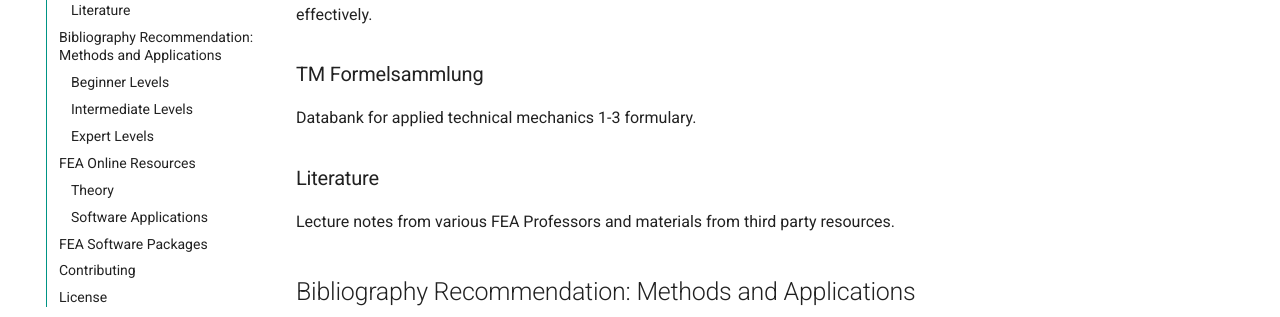
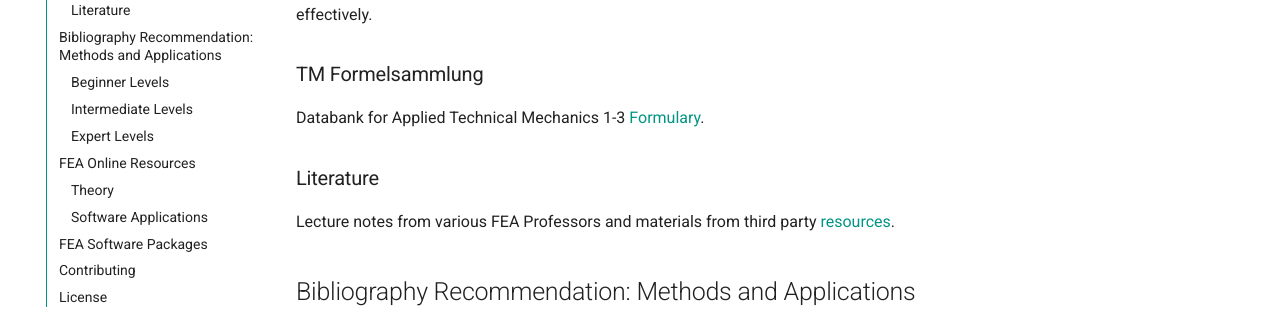
Before and after one commit to pizofreude/TheFEAMan, an MkDocs documentation site: the page built from docs/index.md, in a window 1280 px wide and 900 px high, scrolled down 632 px. Shown: the part 152-469 px from the top of the window. Built offline with MkDocs 1.6.1 and Material for MkDocs 9.7.7, drawn with Linux system fonts in a browser that asks for light colours.

```diff
--- a/docs/index.md
+++ b/docs/index.md
@@ -1,26 +1,26 @@
 # The FEA Man
 
-This repository contains lecture notes, code examples, calculation resources, and tutorials related to Technical Mechanics and Finite Element Analysis. It's designed to be a learning resource for students and professionals interested in these fields. The subject cover topics such as linear and nonlinear FEA, technical mechanics, and topology optimization. The resources section includes reference to books, papers, and websites that can help you deepen your knowledge of Technical Mechanics and Finite Element Analysis. We welcome contributions from the community, so please feel free to submit pull requests or issues if you'd like to add your own code or resources to the repository.
+This repository contains lecture notes, code examples, calculation resources, and tutorials related to Technical Mechanics and Finite Element Analysis. It's designed to be a learning resource for students and professionals interested in these fields. The subject cover topics such as linear and nonlinear FEA, technical mechanics, and topology optimization. The resources section includes reference to books, papers, and websites that can help you deepen your knowledge of Technical Mechanics and Finite Element Analysis. We welcome contributions from the community, so please feel free to submit pull requests or issues if you'd like to add your own code or resources to the repository.  <br>
 
-It serves as FEA knowledge database and Know-How [documentation](https://github.com/pizofreude/TheFEAMan/tree/main/docs) as well as community processes.
+It serves as FEA knowledge database and Know-How [documentation](https://github.com/pizofreude/TheFEAMan/tree/main/docs) as well as community processes.  <br>
 
-Finite Element Analysis (FEA) is a powerful tool for solving complex engineering problems. But sometimes, it can also be a source of frustration for engineers who struggle to set up the simulation correctly and obtain reliable results. Plus, FEA can be a frustrating process of trial and error to get the simulation to converge and produce accurate results. That’s why some people jokingly call FEA “Frustration Engineering Algorithm”. In this repository, we will share some tips and tricks to make FEA less frustrating and hopefully more rewarding.
+Finite Element Analysis (FEA) is a powerful tool for solving complex engineering problems. But sometimes, it can also be a source of frustration for engineers who struggle to set up the simulation correctly and obtain reliable results. Plus, FEA can be a frustrating process of trial and error to get the simulation to converge and produce accurate results. That’s why some people jokingly call FEA “Frustration Engineering Algorithm”. In this repository, we will share some tips and tricks to make FEA less frustrating and hopefully more rewarding.  <br>
 
 ## Contents Under Docs
 
-The "docs" directory typically contains documentation related to the Finite Element Analysis software, analysis methods, or code. This may include user guides, installation instructions, API documentation, release notes, and other resources that help users understand and use the FEA software & simulation effectively. The "docs" folder is structured in a way that allows users to easily navigate and find the information they need, and may include subfolders and markdown files for better organization and readability. Overall, the "docs" folder is an important part of TheFEAMan repository aiming to help users get started with and use the software effectively.
+The "docs" directory typically contains documentation related to the Finite Element Analysis software, analysis methods, or code. This may include user guides, installation instructions, API documentation, release notes, and other resources that help users understand and use the FEA software & simulation effectively. The "docs" folder is structured in a way that allows users to easily navigate and find the information they need, and may include subfolders and markdown files for better organization and readability. Overall, the "docs" folder is an important part of TheFEAMan repository aiming to help users get started with and use the software effectively.  <br>
 
 ### TM Formelsammlung
 
-Databank for applied technical mechanics 1-3 formulary.
+Databank for Applied Technical Mechanics 1-3 [Formulary](https://github.com/pizofreude/TheFEAMan/tree/main/docs/TM_Formelsammlung).  <br>
 
 ### Literature
 
-Lecture notes from various FEA Professors and materials from third party resources.
+Lecture notes from various FEA Professors and materials from third party [resources](https://github.com/pizofreude/TheFEAMan/tree/main/docs/Literature).  <br>
 
 ## Bibliography Recommendation: Methods and Applications
 
-Bibliography Recommendation is a curated list of resources related to Finite Element Analysis (FEA). This list include books, research papers, articles, and other publications that provide insights and guidance on various aspects of FEA, such as theory, numerical methods, simulation techniques, and applications. The list is compiled by experts in the field of FEA, and serves as a valuable resource for researchers, students, and professionals who want to stay up-to-date with the latest developments and best practices in FEA. The bibliography is organized according to user expertise levels, making it easy for users to find relevant resources quickly and efficiently. All in all, it is a useful source of references for anyone interested in advancing their knowledge and expertise in FEA.
+Bibliography Recommendation is a curated list of resources related to Finite Element Analysis (FEA). This list include books, research papers, articles, and other publications that provide insights and guidance on various aspects of FEA, such as theory, numerical methods, simulation techniques, and applications. The list is compiled by experts in the field of FEA, and serves as a valuable resource for researchers, students, and professionals who want to stay up-to-date with the latest developments and best practices in FEA. The bibliography is organized according to user expertise levels, making it easy for users to find relevant resources quickly and efficiently. All in all, it is a useful source of references for anyone interested in advancing their knowledge and expertise in FEA.  <br>
 
 ### Beginner Levels
 
@@ -64,7 +64,7 @@ Bibliography Recommendation is a curated list of resources related to Finite Ele
 
 ## FEA Online Resources
 
-Collection of learning materials that can help you master the numerical technique of finite element method (FEM). Whether you are an engineer, designer, hobbyist or student, you can find resources that suit your needs and goals. You can learn the basics of FEM theory, how to set up and solve problems using FEM software, how to interpret and validate the results, and how to apply FEM to various engineering domains. You can also access [online platform](https://www.simscale.com/blog/learn-finite-element-analysis-fea/) that provide interactive interfaces for FEM simulations. Finite Element Analysis Online Resources can help you reduce the number of physical prototypes and experiments, optimize your designs, and develop better products faster.
+Collection of learning materials that can help you master the numerical technique of finite element method (FEM). Whether you are an engineer, designer, hobbyist or student, you can find resources that suit your needs and goals. You can learn the basics of FEM theory, how to set up and solve problems using FEM software, how to interpret and validate the results, and how to apply FEM to various engineering domains. You can also access [online platform](https://www.simscale.com/blog/learn-finite-element-analysis-fea/) that provide interactive interfaces for FEM simulations. Finite Element Analysis Online Resources can help you reduce the number of physical prototypes and experiments, optimize your designs, and develop better products faster.  <br>
 
 ### Theory
 
@@ -146,8 +146,8 @@ Collection of learning materials that can help you master the numerical techniqu
 
 ## Contributing
 
-Contributions to this repository are welcome. If you find a bug or have a suggestion for improvement, please submit an issue or pull request.
+Contributions to this repository are welcome. If you find a bug or have a suggestion for improvement, please submit an issue or pull request.  <br>
 
 ## License
 
-This repository is licensed under the MIT License. See the [LICENSE file](LICENSE) for more information.
+This repository is licensed under the MIT License. See the [LICENSE file](https://github.com/pizofreude/TheFEAMan/blob/main/LICENSE) for more information.  <br>
```
Also changed, not shown: docs/docs.md (+3 -1 lines).
